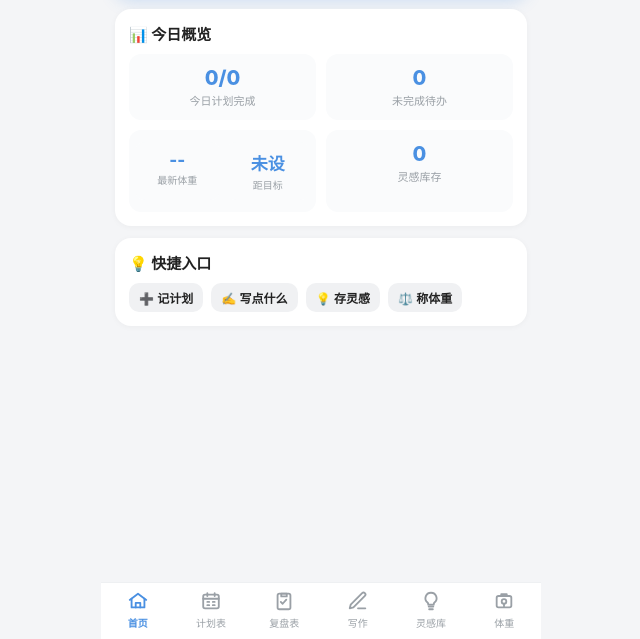
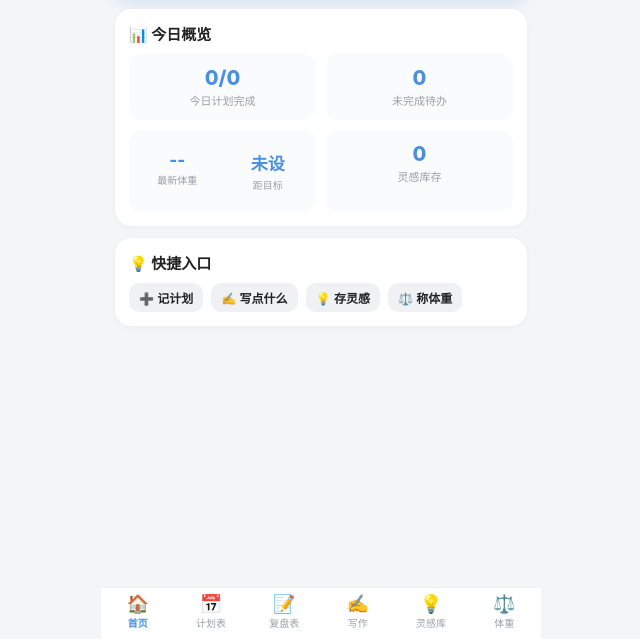
Before and after one commit to dongyu528/dongyu-workbench, a plain HTML site: page index.html in a window 1280 px wide. Shown: the part 161-800 px from the top of the page, without its empty margins (319-959 px from the left). Drawn offline with Linux system fonts and the light colour scheme.

Commit message:
update index.html

```diff
--- a/index.html
+++ b/index.html
@@ -67,9 +67,8 @@ textarea{resize:vertical;min-height:70px;}
 .stat-split .l{font-size:10px;color:var(--sub);margin-top:2px;}
 .chip{display:inline-block;background:#f0f1f3;border-radius:20px;padding:4px 10px;font-size:12px;color:#555;margin:2px;}
 .bottom-nav{position:fixed;bottom:0;left:50%;transform:translateX(-50%);width:100%;max-width:440px;display:flex;background:#fff;border-top:1px solid var(--line);z-index:30;}
-.bottom-nav button{flex:1;border:none;background:none;padding:7px 0 9px;font-size:10px;color:var(--sub);cursor:pointer;display:flex;flex-direction:column;align-items:center;gap:3px;transition:color .15s;}
-.bottom-nav button .ic{display:flex;align-items:center;justify-content:center;line-height:1;}
-.bottom-nav button .ic svg{width:22px;height:22px;display:block;}
+.bottom-nav button{flex:1;border:none;background:none;padding:7px 0 9px;font-size:10px;color:var(--sub);cursor:pointer;display:flex;flex-direction:column;align-items:center;gap:2px;}
+.bottom-nav button .ic{font-size:18px;line-height:1;}
 .bottom-nav button.active{color:var(--primary);font-weight:700;}
 .kcal{font-weight:700;color:var(--primary2);}
 canvas{width:100%;height:120px;display:block;}
@@ -369,12 +368,12 @@ function closeFull(){
 
 /* ---------- 路由 ---------- */
 const PAGES=[
-  {k:'home',t:'首页',ic:'<svg viewBox="0 0 24 24" fill="none" stroke="currentColor" stroke-width="2" stroke-linecap="round" stroke-linejoin="round"><path d="M3 10.8 12 4l9 6.8"/><path d="M5 9.5V19h14V9.5"/><path d="M9.5 19v-5h5v5"/></svg>'},
-  {k:'plan',t:'计划表',ic:'<svg viewBox="0 0 24 24" fill="none" stroke="currentColor" stroke-width="2" stroke-linecap="round" stroke-linejoin="round"><rect x="3.5" y="5" width="17" height="15" rx="2"/><path d="M3.5 9.5h17"/><path d="M8 3.5v3M16 3.5v3"/><path d="M8 13h2M14 13h2M8 16.5h2M14 16.5h2"/></svg>'},
-  {k:'review',t:'复盘表',ic:'<svg viewBox="0 0 24 24" fill="none" stroke="currentColor" stroke-width="2" stroke-linecap="round" stroke-linejoin="round"><rect x="5" y="4" width="14" height="17" rx="2"/><path d="M9 4h6v3H9z"/><path d="M8.5 13l2 2 4-4.5"/></svg>'},
-  {k:'writing',t:'写作',ic:'<svg viewBox="0 0 24 24" fill="none" stroke="currentColor" stroke-width="2" stroke-linecap="round" stroke-linejoin="round"><path d="M12 20h8"/><path d="M16.5 3.5a2.1 2.1 0 0 1 3 3L7 19l-4 1 1-4z"/></svg>'},
-  {k:'idea',t:'灵感库',ic:'<svg viewBox="0 0 24 24" fill="none" stroke="currentColor" stroke-width="2" stroke-linecap="round" stroke-linejoin="round"><path d="M9.5 18h5"/><path d="M10 21h4"/><path d="M12 3a6 6 0 0 0-3.8 10.7c.6.5.8 1.1.8 1.8v.5h6v-.5c0-.7.2-1.3.8-1.8A6 6 0 0 0 12 3z"/></svg>'},
-  {k:'weight',t:'体重',ic:'<svg viewBox="0 0 24 24" fill="none" stroke="currentColor" stroke-width="2" stroke-linecap="round" stroke-linejoin="round"><rect x="4" y="6.5" width="16" height="12.5" rx="2"/><path d="M9 6.5V4.5h6v2"/><circle cx="12" cy="12.5" r="2.5"/><path d="M12 15v3"/></svg>'},
+  {k:'home',t:'首页',ic:'🏠'},
+  {k:'plan',t:'计划表',ic:'📅'},
+  {k:'review',t:'复盘表',ic:'📝'},
+  {k:'writing',t:'写作',ic:'✍️'},
+  {k:'idea',t:'灵感库',ic:'💡'},
+  {k:'weight',t:'体重',ic:'⚖️'},
 ];
 function buildNav(){
   const nav=document.getElementById('nav');
```
